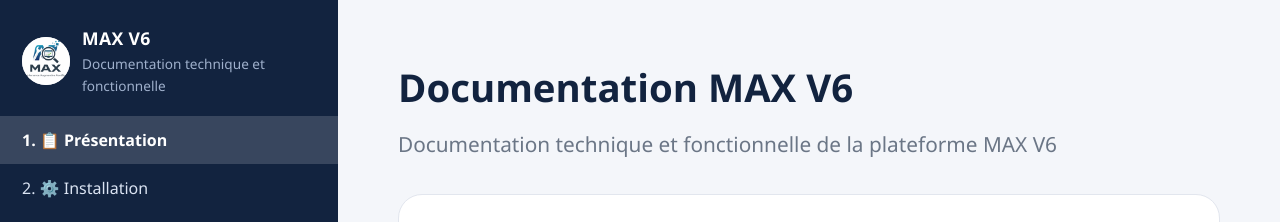
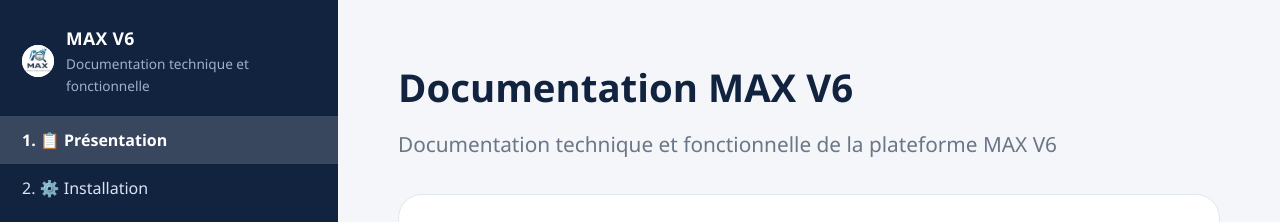
Before and after one commit to JCPLaPoste/documentation-max, a Jekyll site: the page built from complete.md, in a window 1280 px wide. Shown: the top 222 px of the page. Built offline with Jekyll 4.4.1, drawn with Linux system fonts in a browser that asks for light colours.

Commit message:
docs: logo du menu à 2rem (taille de l'ancienne icône)

```diff
--- a/assets/css/max-docs.css
+++ b/assets/css/max-docs.css
@@ -46,7 +46,7 @@ body {
   color: #fff;
   text-decoration: none;
 }
-.brand-logo { flex: none; width: 48px; height: 48px; border-radius: 50%; background: #fff; overflow: hidden; }
+.brand-logo { flex: none; width: 2rem; height: 2rem; border-radius: 50%; background: #fff; overflow: hidden; }
 .brand-logo img { display: block; width: 100%; height: 100%; object-fit: cover; transform: scale(1.6); }
 .brand-text { display: flex; flex-direction: column; }
 .brand-text strong { font-size: 1.1rem; letter-spacing: 0.02em; }
```
